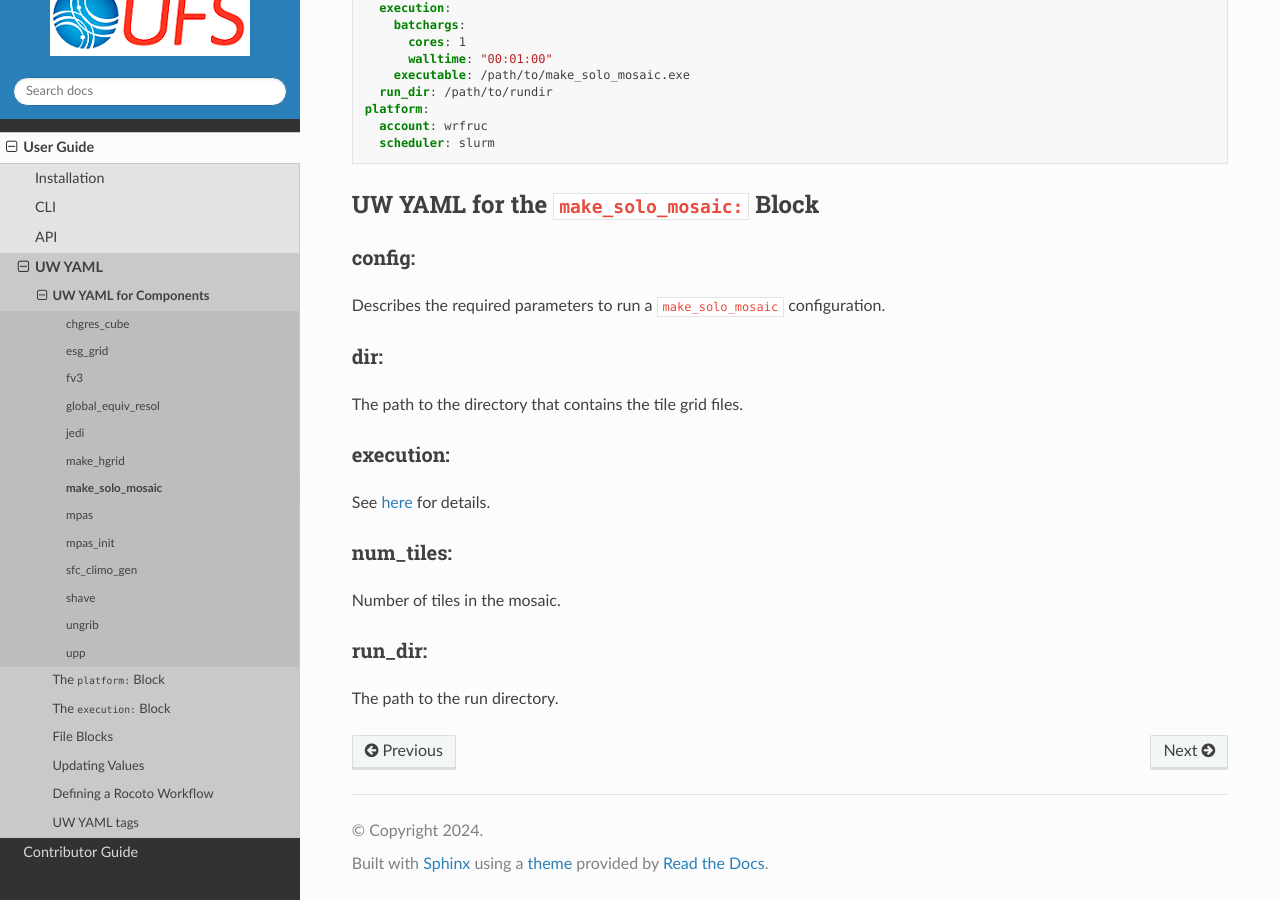
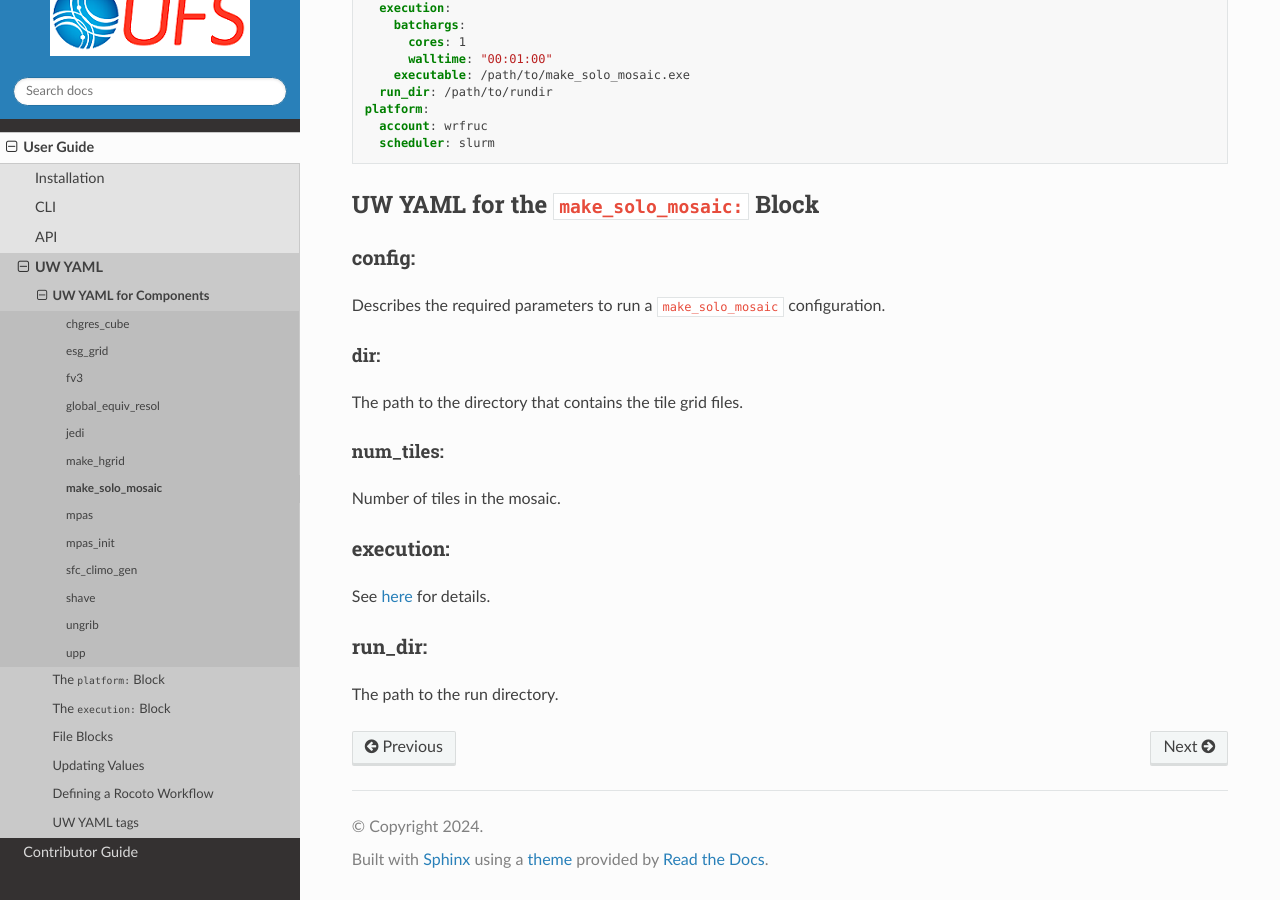
Before and after one commit to ufs-community/uwtools, a Sphinx documentation site: the page built from docs/sections/user_guide/yaml/components/make_solo_mosaic.rst, in a window 1280 px wide and 900 px high, scrolled down 503 px. Built offline with Sphinx 7.4.7 and the Read the Docs theme 2.0.0, drawn with Linux system fonts in a browser that asks for light colours; the version number could not be read and is left out.

Commit message:
formatting

```diff
--- a/docs/sections/user_guide/yaml/components/make_solo_mosaic.rst
+++ b/docs/sections/user_guide/yaml/components/make_solo_mosaic.rst
@@ -15,30 +15,26 @@ Here is a prototype UW YAML ``make_solo_mosaic:`` block, explained in detail bel
 UW YAML for the ``make_solo_mosaic:`` Block
 -------------------------------------------
 
-
 config:
 ^^^^^^^
 
 Describes the required parameters to run a ``make_solo_mosaic`` configuration.
 
-
 dir:
-^^^^
+""""
 
 The path to the directory that contains the tile grid files.
 
+num_tiles:
+""""""""""
+
+Number of tiles in the mosaic.
 
 execution:
 ^^^^^^^^^^
 
 See :ref:`here <execution_yaml>` for details.
 
-num_tiles:
-^^^^^^^^^^
-
-Number of tiles in the mosaic.
-
-
 run_dir:
 ^^^^^^^^
 
```
